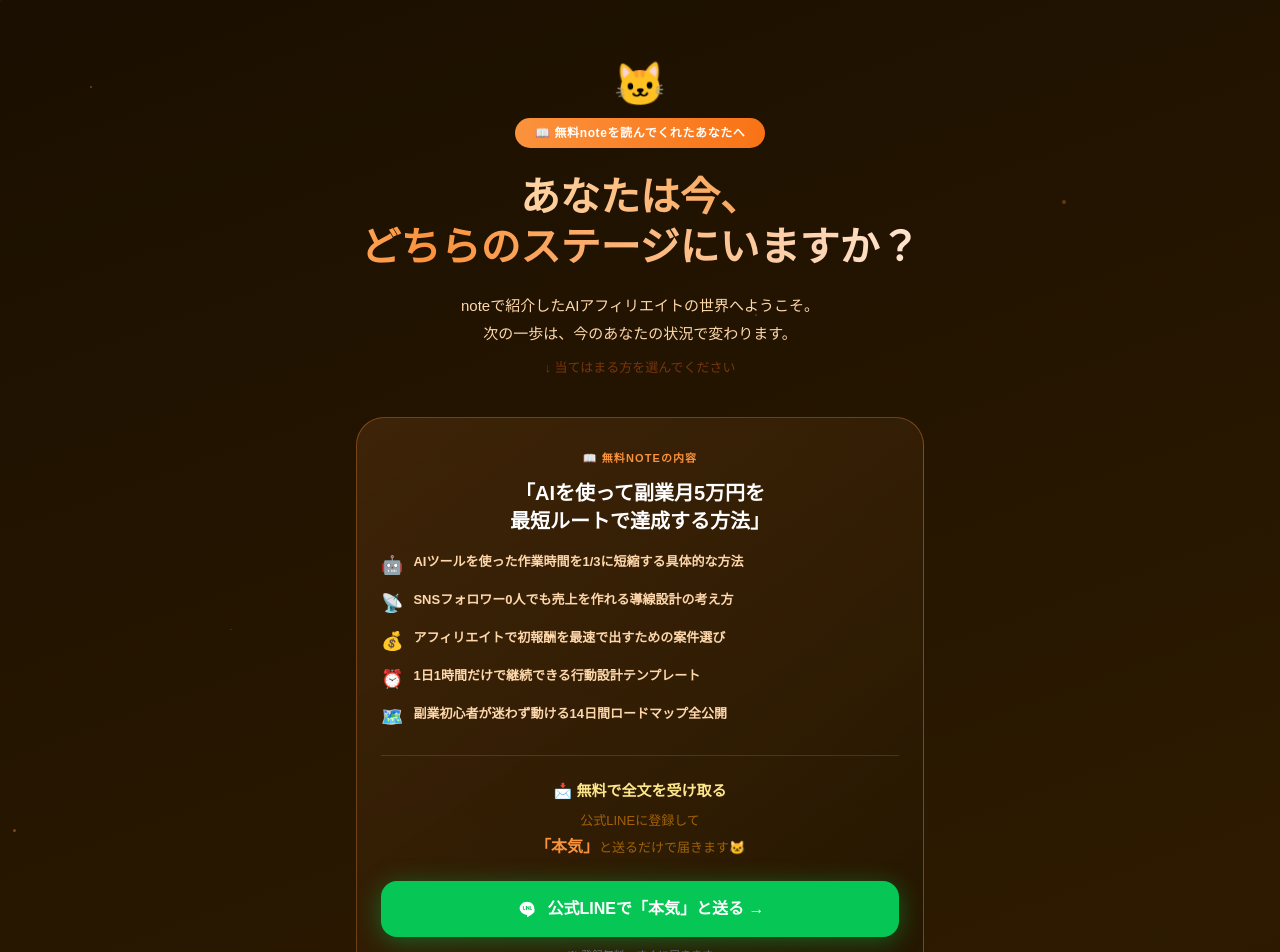
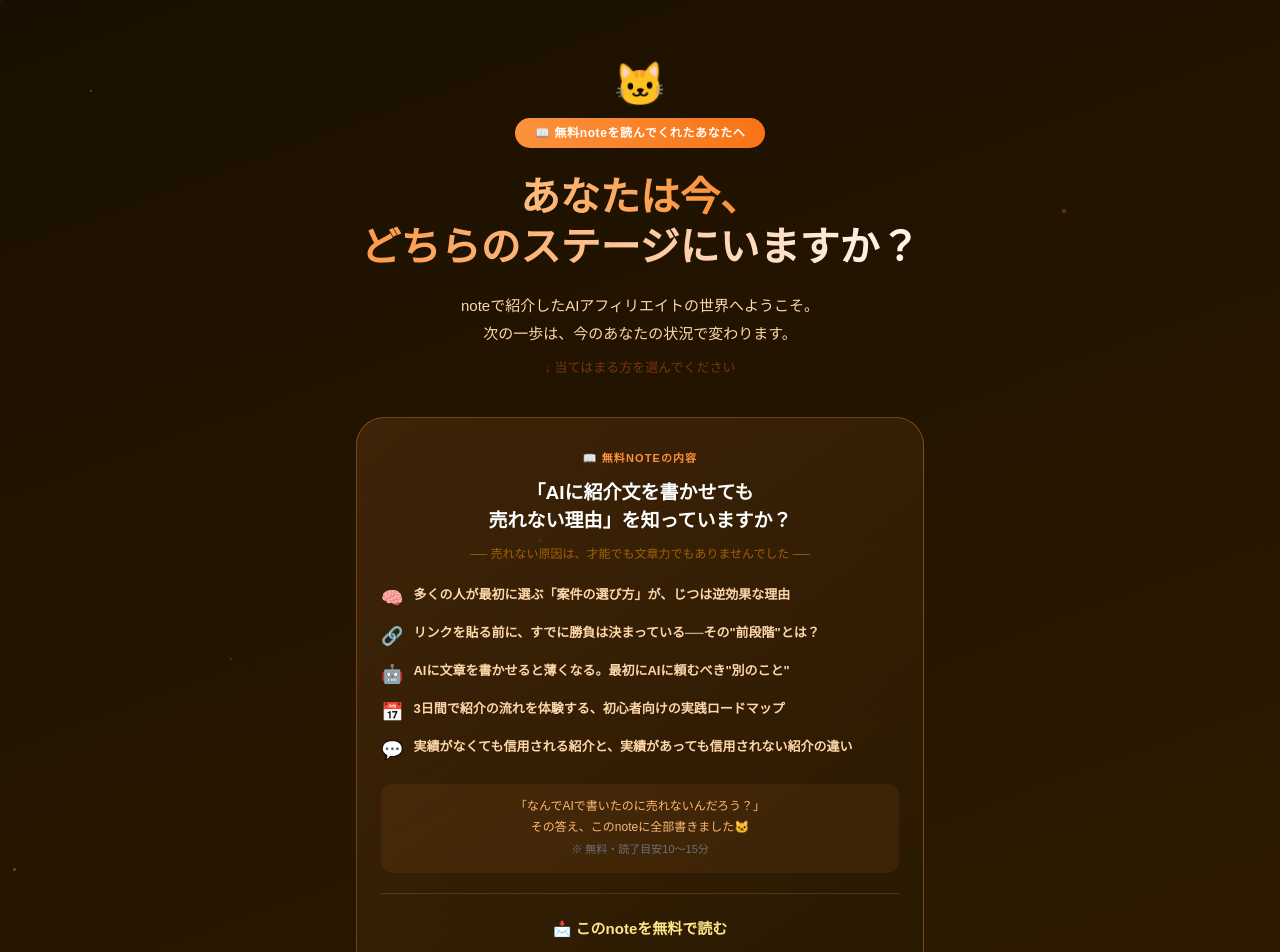
Before and after one commit to mio-s1te/practice-log, a React (Vite) app: page /cushion-lp in a window 1280 px wide. Shown: the top 952 px of the page. Built offline with nearby package versions, Linux system fonts and the light colour scheme; no server answers.

Commit message:
fix: クッションLPのnote紹介セクションを実際のnote内容に基づき書き直し（ネタバレなし・心理学ベース）

```diff
--- a/src/pages/lp/CushionLP.tsx
+++ b/src/pages/lp/CushionLP.tsx
@@ -138,16 +138,19 @@ export function CushionLP() {
             <p style={{ color: '#fb923c', fontSize: '11px', fontWeight: 800, letterSpacing: '.1em', textTransform: 'uppercase', marginBottom: '12px', textAlign: 'center' }}>
               📖 無料noteの内容
             </p>
-            <h2 style={{ fontSize: '20px', fontWeight: 900, color: '#fff', lineHeight: 1.4, marginBottom: '16px', textAlign: 'center' }}>
-              「AIを使って副業月5万円を<br />最短ルートで達成する方法」
+            <h2 style={{ fontSize: '19px', fontWeight: 900, color: '#fff', lineHeight: 1.5, marginBottom: '8px', textAlign: 'center' }}>
+              「AIに紹介文を書かせても<br />売れない理由」を知っていますか？
             </h2>
-            <ul style={{ listStyle: 'none', padding: 0, margin: '0 0 24px', display: 'flex', flexDirection: 'column', gap: '10px' }}>
+            <p style={{ color: '#a16207', fontSize: '12px', textAlign: 'center', marginBottom: '20px', lineHeight: 1.7 }}>
+              ── 売れない原因は、才能でも文章力でもありませんでした ──
+            </p>
+            <ul style={{ listStyle: 'none', padding: 0, margin: '0 0 20px', display: 'flex', flexDirection: 'column', gap: '10px' }}>
               {[
-                { emoji: '🤖', text: 'AIツールを使った作業時間を1/3に短縮する具体的な方法' },
-                { emoji: '📡', text: 'SNSフォロワー0人でも売上を作れる導線設計の考え方' },
-                { emoji: '💰', text: 'アフィリエイトで初報酬を最速で出すための案件選び' },
-                { emoji: '⏰', text: '1日1時間だけで継続できる行動設計テンプレート' },
-                { emoji: '🗺️', text: '副業初心者が迷わず動ける14日間ロードマップ全公開' },
+                { emoji: '🧠', text: '多くの人が最初に選ぶ「案件の選び方」が、じつは逆効果な理由' },
+                { emoji: '🔗', text: 'リンクを貼る前に、すでに勝負は決まっている──その"前段階"とは？' },
+                { emoji: '🤖', text: 'AIに文章を書かせると薄くなる。最初にAIに頼むべき"別のこと"' },
+                { emoji: '📅', text: '3日間で紹介の流れを体験する、初心者向けの実践ロードマップ' },
+                { emoji: '💬', text: '実績がなくても信用される紹介と、実績があっても信用されない紹介の違い' },
               ].map(item => (
                 <li key={item.text} style={{ display: 'flex', alignItems: 'flex-start', gap: '10px' }}>
                   <span style={{ fontSize: '18px', flexShrink: 0, marginTop: '1px' }}>{item.emoji}</span>
@@ -155,18 +158,30 @@ export function CushionLP() {
                 </li>
               ))}
             </ul>
+            <div style={{
+              background: 'rgba(251,146,60,.08)',
+              borderRadius: '12px', padding: '12px 16px',
+              marginBottom: '20px',
+            }}>
+              <p style={{ color: '#fdba74', fontSize: '12px', lineHeight: 1.8, textAlign: 'center', margin: 0 }}>
+                「なんでAIで書いたのに売れないんだろう？」<br />
+                その答え、このnoteに全部書きました🐱<br />
+                <span style={{ color: '#6b7280', fontSize: '11px' }}>※ 無料・読了目安10〜15分</span>
+              </p>
+            </div>
 
             {/* 区切り */}
             <div style={{ borderTop: '1px solid rgba(251,146,60,.2)', margin: '0 0 24px' }} />
 
             {/* LINE CTA */}
             <p style={{ color: '#fde68a', fontSize: '15px', fontWeight: 900, textAlign: 'center', marginBottom: '8px' }}>
-              📩 無料で全文を受け取る
+              📩 このnoteを無料で読む
             </p>
             <p style={{ color: '#a16207', fontSize: '13px', lineHeight: 1.75, textAlign: 'center', marginBottom: '20px' }}>
               公式LINEに登録して<br />
               <strong style={{ color: '#fb923c', fontSize: '16px' }}>「本気」</strong>
-              と送るだけで届きます🐱
+              と送るだけでURLが届きます🐱<br />
+              <span style={{ fontSize: '11px', color: '#6b7280' }}>※ 登録無料・広告なし・いつでも解除OK</span>
             </p>
             <a
               href="https://lin.ee/sSD9W7a"
@@ -188,9 +203,6 @@ export function CushionLP() {
               </svg>
               公式LINEで「本気」と送る →
             </a>
-            <p style={{ color: '#6b7280', fontSize: '11px', textAlign: 'center', marginTop: '10px' }}>
-              ※ 登録無料・すぐに届きます
-            </p>
           </div>
         </section>
 
```
Also changed, not shown: 1 other file (tests, documents, lock files or other folders).
